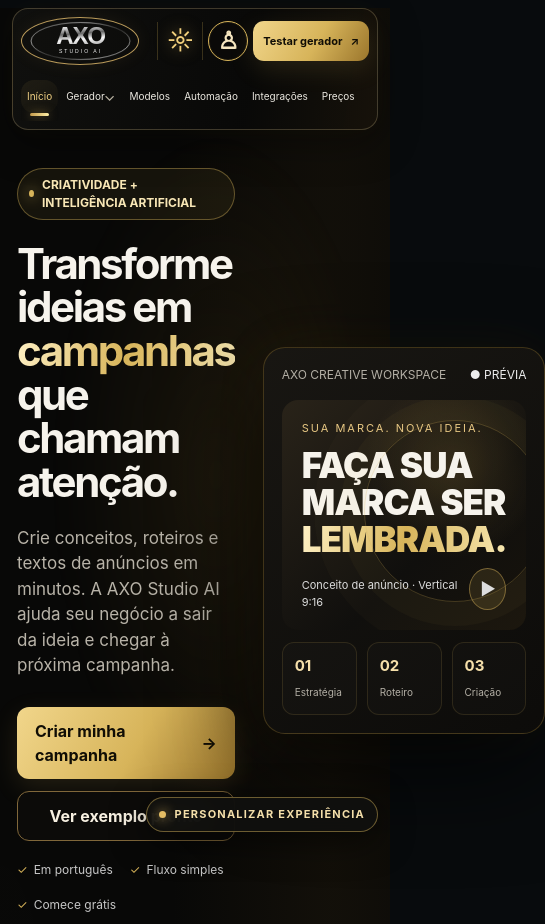
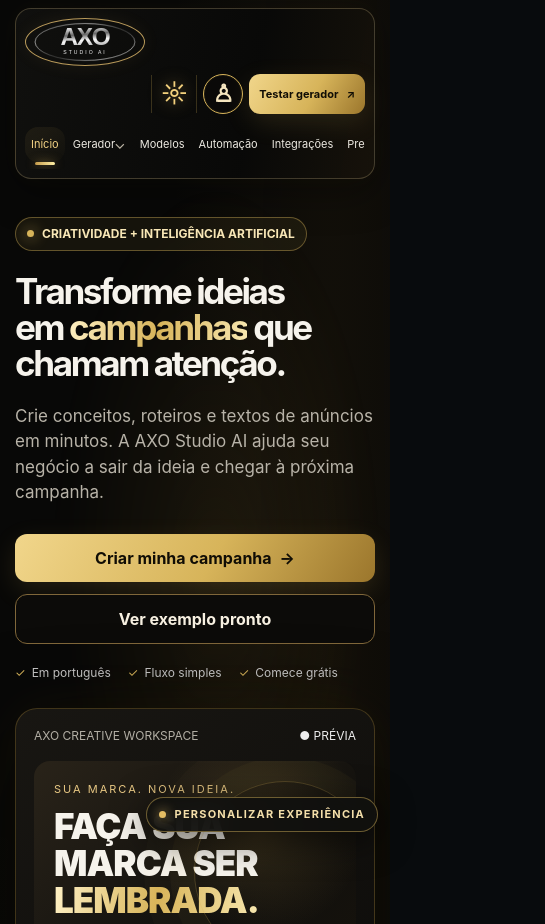
Before and after one commit to chebensonsaintcyr-svg/axo-studio-ai, a plain HTML site: page index.html in a window 390 px wide. Shown: the top 924 px of the page, 545 px wide, since content can reach past the window. Drawn offline with nearby package versions, Linux system fonts and the light colour scheme.

Commit message:
Fix AXO responsive layout on mobile

```diff
--- a/index.html
+++ b/index.html
@@ -451,6 +451,36 @@ body>*:not(#axoWebGLBackground):not(#axoExperiencePanel):not(#axoExperienceToggl
 .axo-panel-actions button.primary{background:linear-gradient(120deg,#f3d78e,#b88a36);color:#17120a;border:0}
 @media(max-width:700px){#axoWebGLBackground{opacity:.62}.hero:before{inset:-20px -20px -10px}#axoExperienceToggle{right:12px;bottom:12px;padding:10px 12px}#axoExperiencePanel{right:10px;bottom:62px;max-height:72vh}}
 @media(prefers-reduced-motion:reduce){#axoWebGLBackground{opacity:.35}}
+
+
+/* AXO mobile layout override — keep the desktop experience intact */
+@media (max-width: 820px) {
+  html, body { width:100%; max-width:100%; overflow-x:hidden; }
+  .wrap, .axo-header { width:100%; max-width:100%; }
+  .hero { grid-template-columns:minmax(0,1fr) !important; gap:26px !important; padding:38px 17px 42px !important; }
+  .hero > * { min-width:0; width:100%; }
+  .hero h1 { max-width:100%; font-size:clamp(36px,7vw,54px); line-height:1.04; }
+  .preview { width:100%; max-width:100%; min-width:0; }
+  .features { grid-template-columns:repeat(2,minmax(0,1fr)) !important; }
+  .stats-inner { grid-template-columns:repeat(2,minmax(0,1fr)) !important; }
+  .results-inner { grid-template-columns:minmax(0,1fr) !important; }
+  .results-copy { grid-column:auto !important; }
+  .generatorgrid { grid-template-columns:minmax(0,1fr) !important; }
+  .axo-header { padding:0 12px; }
+  .axo-header .nav { height:auto !important; min-height:0; flex-wrap:wrap; gap:8px; padding:9px; }
+  .axo-header .brand { flex:0 1 120px; height:48px; }
+  .axo-header .brand-image { width:108px; height:44px; }
+  .axo-header .navtools { margin-left:auto; gap:6px; }
+  .axo-header .navlinks { order:3; flex:1 0 100%; width:100%; justify-content:flex-start; overflow-x:auto; }
+}
+@media (max-width: 520px) {
+  .features { grid-template-columns:minmax(0,1fr) !important; }
+  .stats-inner { grid-template-columns:repeat(2,minmax(0,1fr)) !important; }
+  .hero h1 { font-size:clamp(34px,9vw,44px); }
+  .wrap { padding-left:15px !important; padding-right:15px !important; }
+  .section { padding:42px 0 !important; }
+  .axo-header .navlinks .navitem { font-size:11px; }
+}
 
 </style>
 </head>
```
